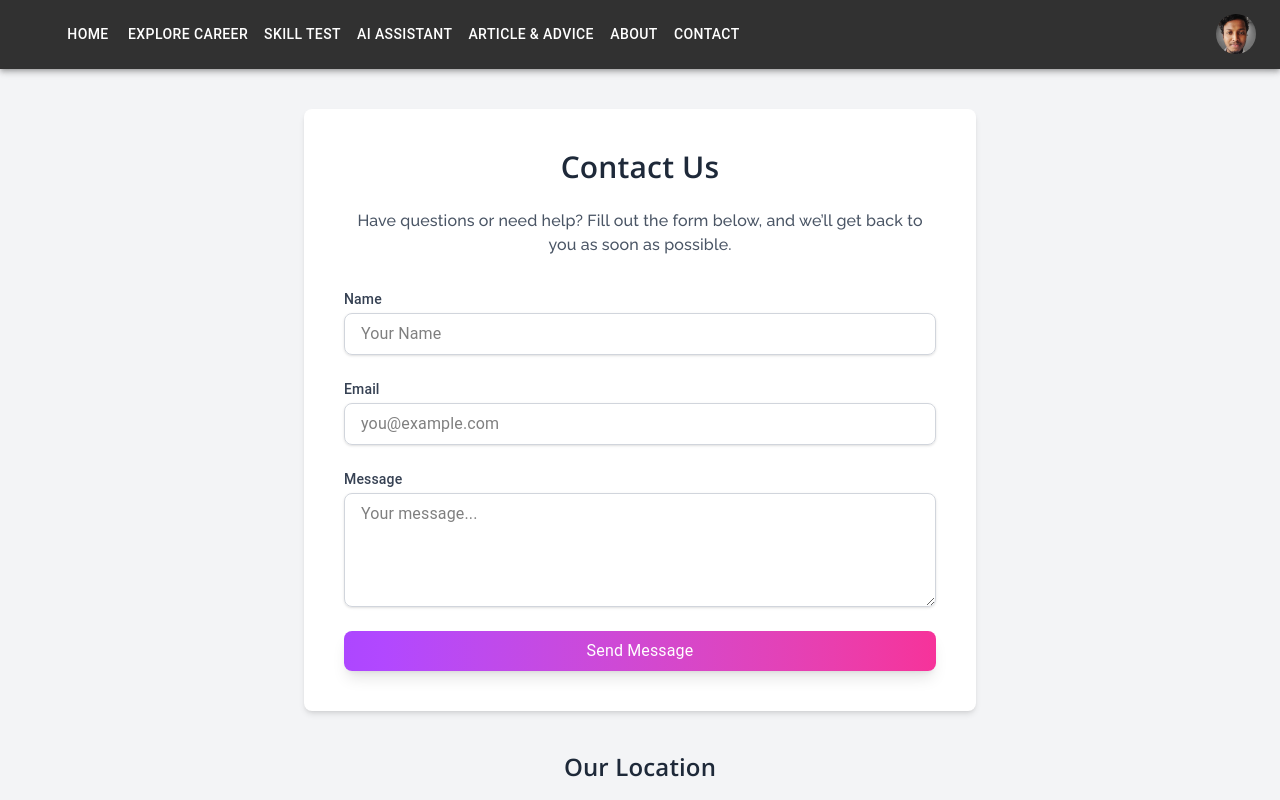
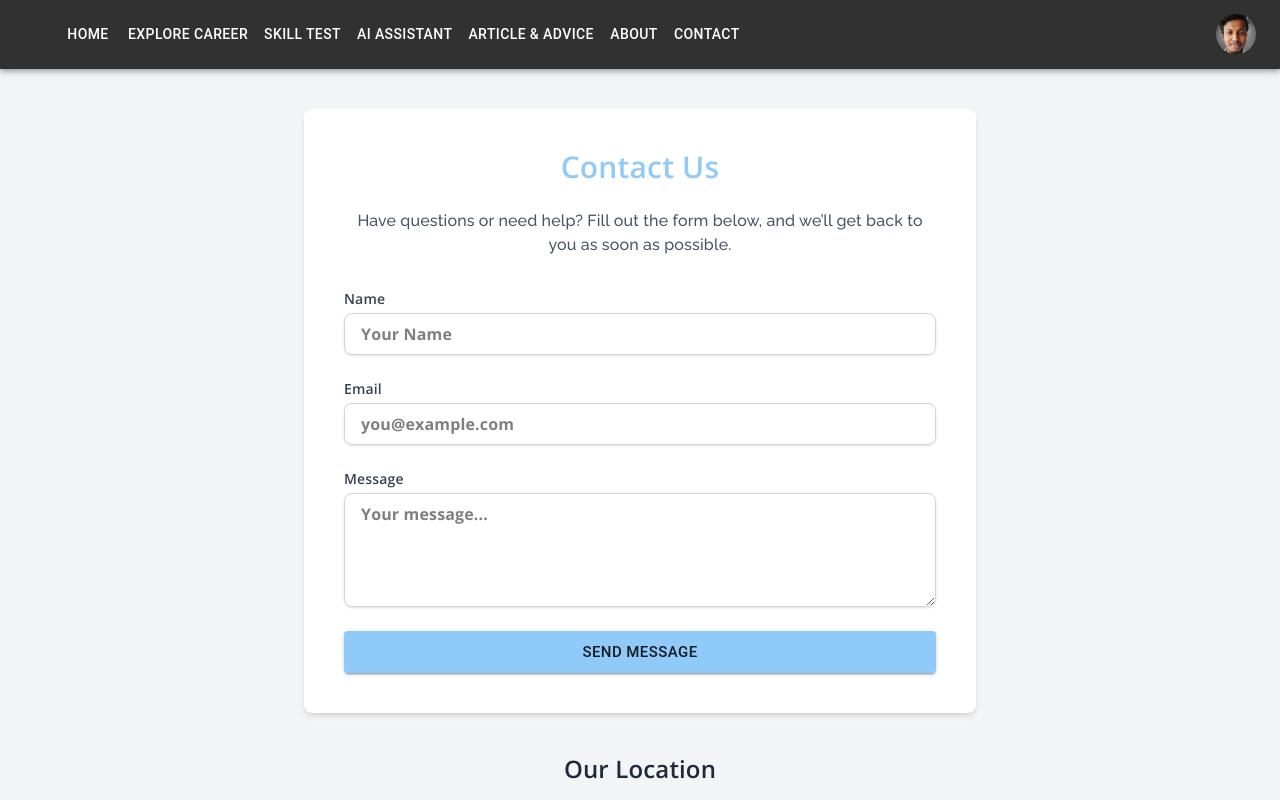
Before and after one commit to shiba-murmu/career-lift-system-project, a React (Vite) app in the folder frontend/: page /contact in a window 1280 px wide. Shown: the top 800 px of the page. Built offline with nearby package versions, Linux system fonts and the light colour scheme; grey boxes are pictures that could not be loaded; some icons are missing.

Commit message:
refactor Contact page: enhance styling with dark mode support and replace button with Material-UI component

```diff
--- a/frontend/src/pages/Contact/Contact.jsx
+++ b/frontend/src/pages/Contact/Contact.jsx
@@ -1,13 +1,14 @@
 import React from "react";
+import {Button} from "@mui/material";
 
 function Contact() {
   return (
-    <div className="min-h-screen bg-gray-100 flex flex-col items-center py-10 px-4 sm:px-6 lg:px-8">
-      <div className="bg-white shadow-md rounded-lg p-6 sm:p-10 w-full max-w-2xl">
-        <h1 className="text-3xl font-bold text-center text-gray-800 mb-6">
+    <div className="min-h-screen bg-gray-100 dark:bg-neutral-900 flex flex-col items-center py-10 px-4 sm:px-6 lg:px-8" style={{ fontFamily: "Open sans, sans-serif" , fontWeight: "bold"}}>
+      <div className="bg-white dark:bg-neutral-800 shadow-md rounded-lg p-6 sm:p-10 w-full max-w-2xl">
+        <h1 className="text-3xl font-bold text-center text-[#90caf9] mb-6">
           Contact Us
         </h1>
-        <p className="text-center text-gray-600 mb-8">
+        <p className="text-center text-gray-600 dark:text-white mb-8">
           Have questions or need help? Fill out the form below, and we’ll get
           back to you as soon as possible.
         </p>
@@ -15,7 +16,7 @@ function Contact() {
           <div>
             <label
               htmlFor="name"
-              className="block text-sm font-medium text-gray-700"
+              className="block text-sm font-medium text-gray-700 dark:text-white"
             >
               Name
             </label>
@@ -29,7 +30,7 @@ function Contact() {
           <div>
             <label
               htmlFor="email"
-              className="block text-sm font-medium text-gray-700"
+              className="block text-sm font-medium text-gray-700 dark:text-white"
             >
               Email
             </label>
@@ -43,7 +44,7 @@ function Contact() {
           <div>
             <label
               htmlFor="message"
-              className="block text-sm font-medium text-gray-700"
+              className="block text-sm font-medium text-gray-700 dark:text-white"
             >
               Message
             </label>
@@ -54,16 +55,25 @@ function Contact() {
               placeholder="Your message..."
             ></textarea>
           </div>
-          <button
+          {/* <button
             type="submit"
-            className="w-full bg-gradient-to-r from-purple-500 to-pink-500 text-white py-2 px-4 rounded-lg shadow-lg hover:from-purple-600 hover:to-pink-600 focus:outline-none focus:ring-4 focus:ring-purple-300"
+            className="w-full  text-white py-2 px-4 rounded-lg shadow-lg hover:from-purple-600 hover:to-pink-600 focus:outline-none focus:ring-4 focus:ring-purple-300"
           >
             Send Message
-          </button>
+          </button> */}
+          <Button
+            variant="contained"
+            color="primary"
+            type="submit"
+            size="large"
+            fullWidth
+            className="w-full text-white py-2 px-4 rounded-lg shadow-lg  focus:outline-none focus:ring-4 focus:ring-purple-300">
+            Send Message
+          </Button>
         </form>
       </div>
       <div className="mt-10 flex flex-col items-center w-full max-w-2xl">
-        <h2 className="text-2xl font-bold text-center text-gray-800 mb-6">
+        <h2 className="text-2xl font-bold text-center text-gray-800 dark:text-[#90caf9] mb-6">
           Our Location
         </h2>
         <div className="w-full max-w-4xl h-64 sm:h-96 rounded-lg overflow-hidden shadow-lg">
```
